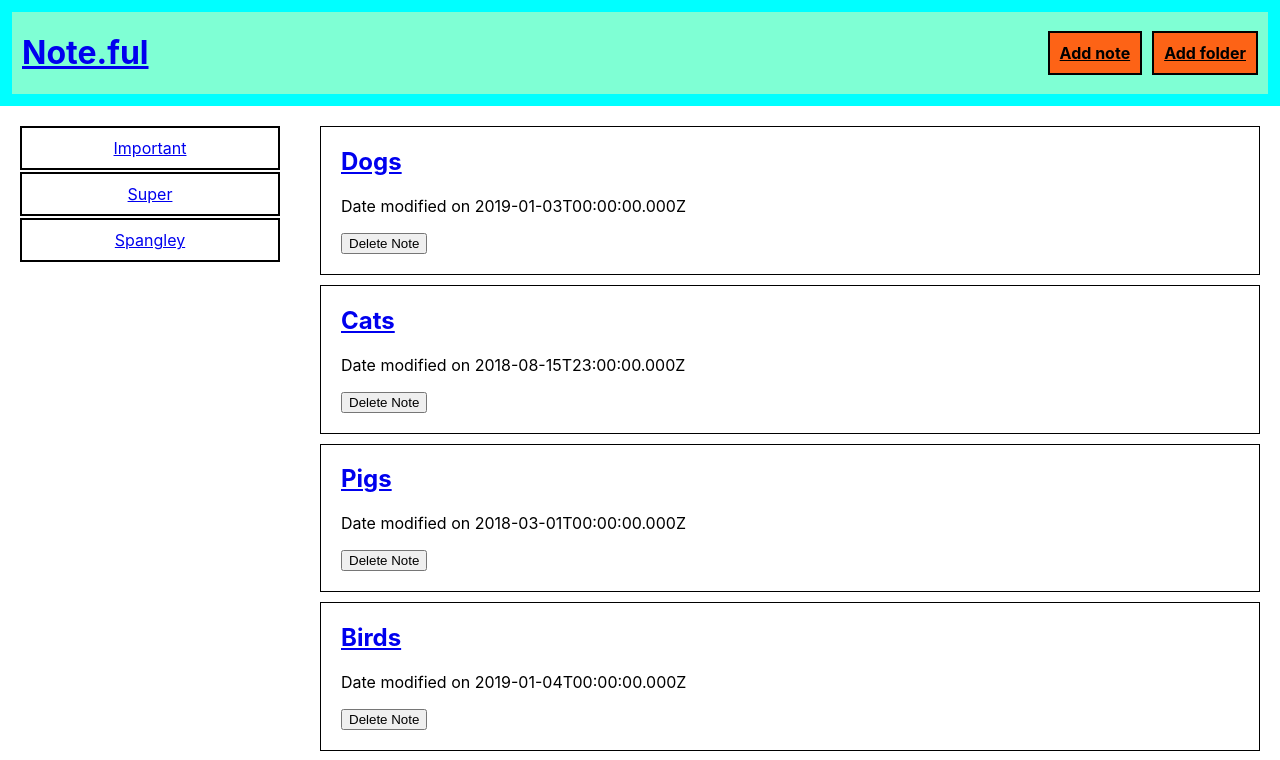
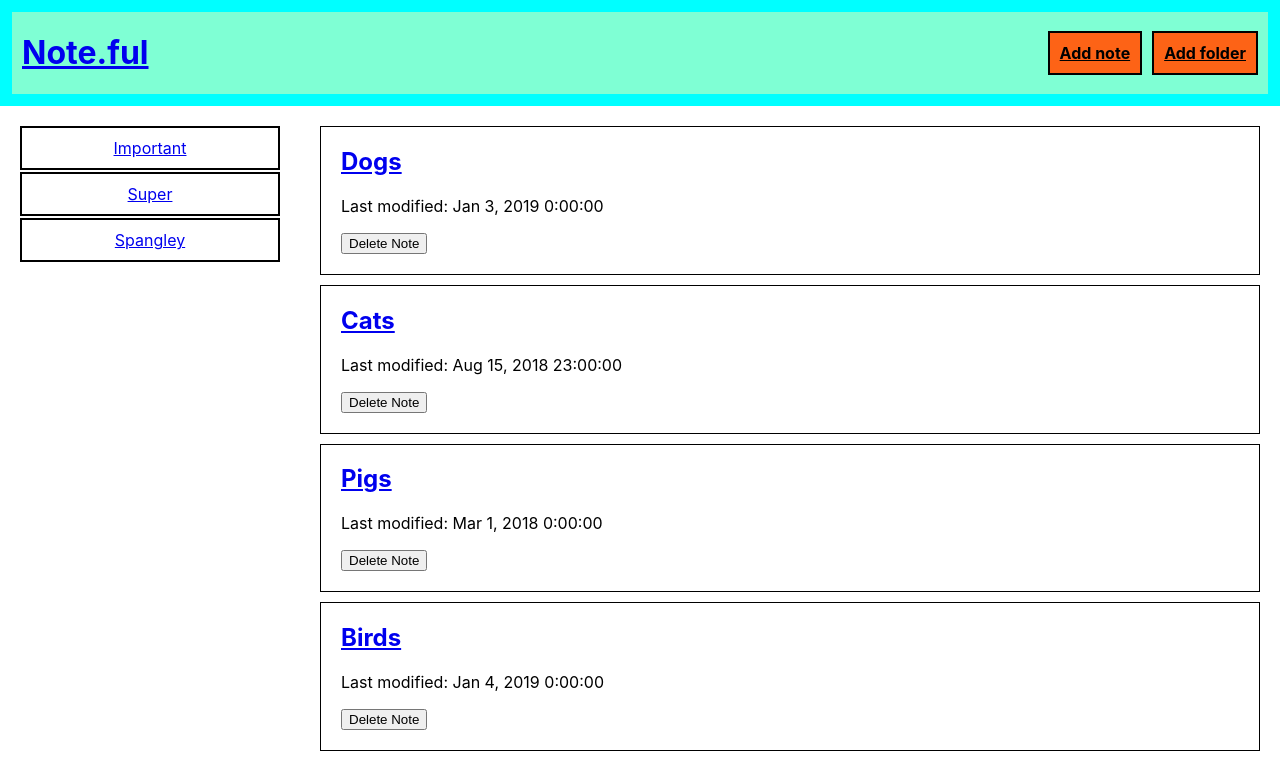
Before and after one commit to artificialarea/noteful, a React (Create React App) app: page / in a window 1280 px wide. Shown: the top 760 px of the page. Built offline with nearby package versions, Linux system fonts and the light colour scheme.

Commit message:
updated Last modified timestamp so human readable.

```diff
--- a/src/Note/Note.js
+++ b/src/Note/Note.js
@@ -2,9 +2,47 @@ import React from 'react';
 import { Link } from 'react-router-dom';
 import './Note.css';
 
+// format Date into something human readable
+// https://developer.mozilla.org/en-US/docs/Web/JavaScript/Reference/Global_Objects/Date/Date
+
+// Solution via Blake via this on stack overflow: https://stackoverflow.com/questions/3552461/how-to-format-a-javascript-date
+function formatDate(date) {
+  var monthNames = [
+    "Jan", "Feb", "Mar",
+    "Apr", "May", "Jun", "Jul",
+    "Aug", "Sep", "Oct",
+    "Nov", "Dec"
+  ];
+
+  var day = date.getDate();
+  var monthIndex = date.getMonth();
+  var year = date.getFullYear();
+
+  return monthNames[monthIndex] + ' ' + day + ', ' + year;
+}
+
+function formatTime(date) {
+
+  var hours = date.getHours();
+  var mins = date.getMinutes();
+  var secs = date.getSeconds();
+  if (mins < 10) {
+    mins = '0' + mins;
+  }
+  if (secs < 10) {
+    secs = '0' + secs;
+  }
+
+  return hours + ':' + mins + ':' + secs;
+}
 
 export default class Note extends React.Component {
   render() {
+    // const modified = new Date(this.props.modified);
+    const modified = formatDate(new Date(this.props.modified));
+    const modifiedTime = formatTime(new Date(this.props.modified));
+
+    console.log('modified: ', modified)
     return (
       <li
         key={this.props.id}
@@ -12,7 +50,7 @@ export default class Note extends React.Component {
       >
         <h2><Link to={`/notes/${this.props.id}`}>{this.props.name}</Link></h2>
         <div>
-          <p>Date modified on {this.props.modified}</p>
+          <p>Last modified: <span className="date">{modified}</span> <span className="time">{modifiedTime}</span></p>
           <button>Delete Note</button>
         </div>
       </li>
```
